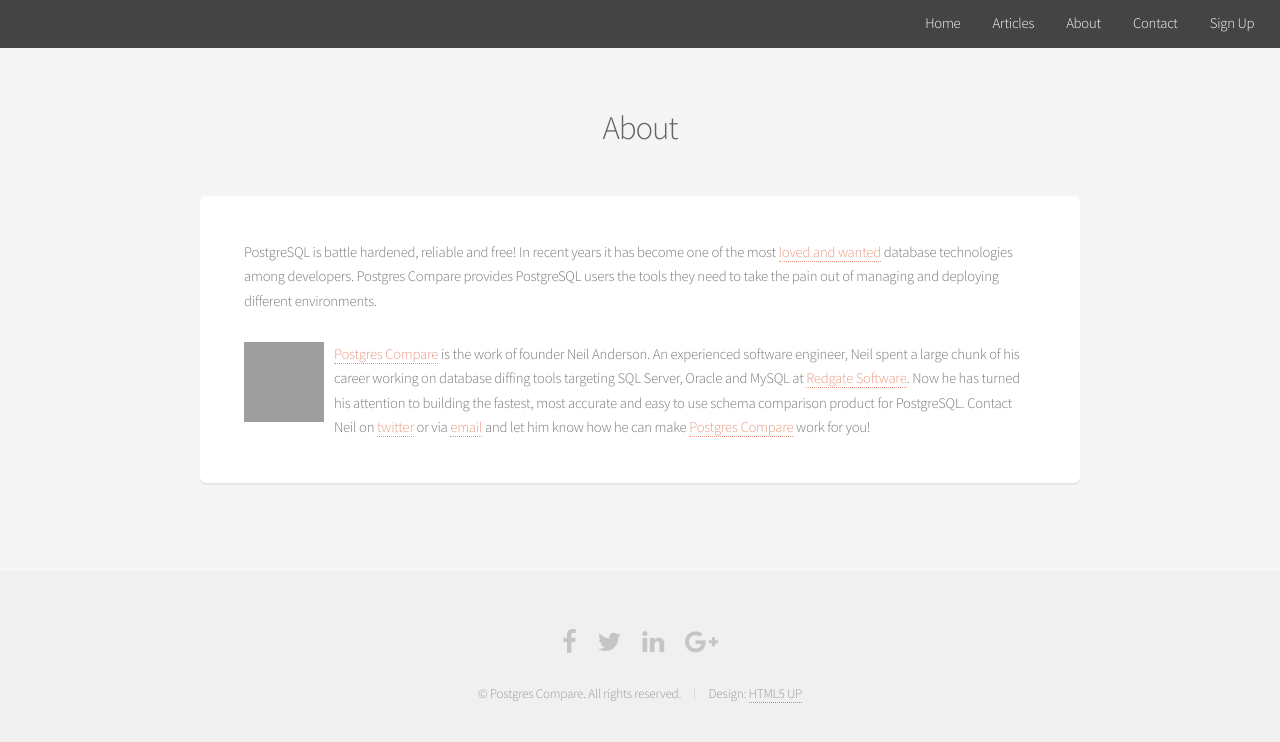
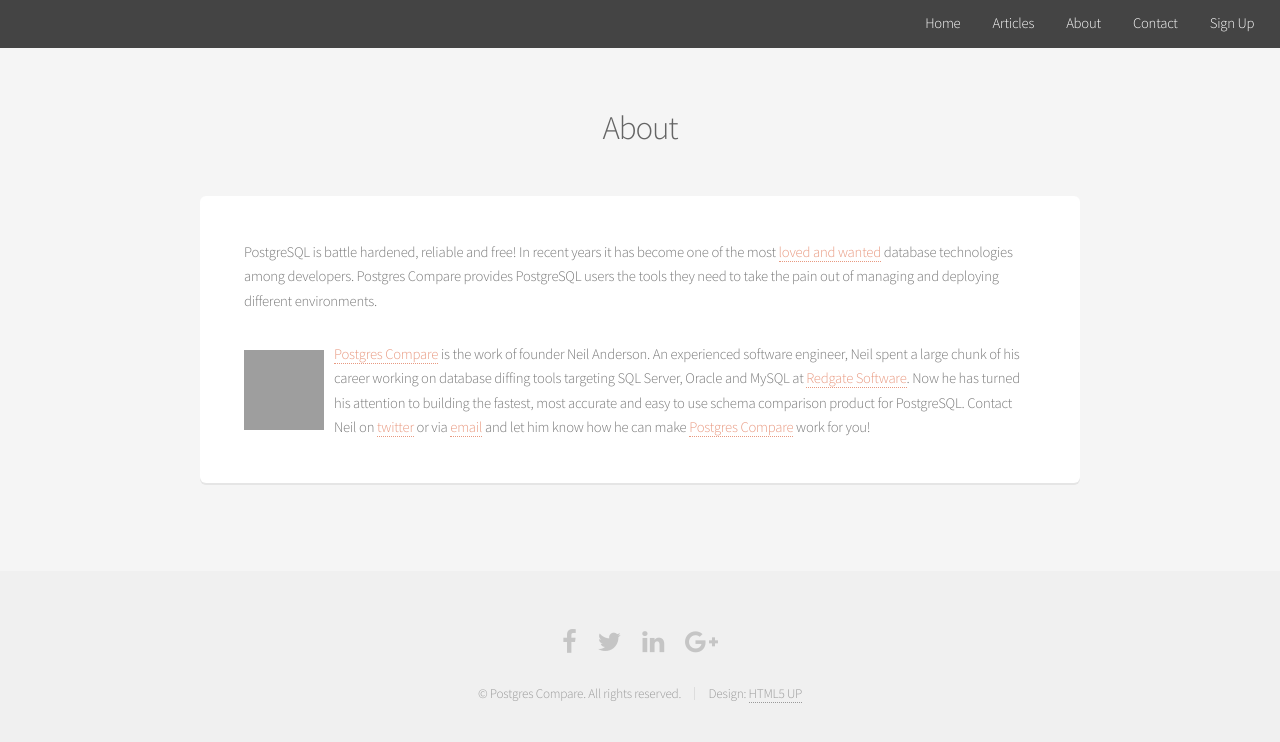
Before and after one commit to sql-migrate/backup2.sql-migrate.github.io, a Jekyll site: the page built from about.md, in a window 1280 px wide. Shown: the top 742 px of the page. Built offline with Jekyll 4.4.1, drawn with Linux system fonts in a browser that asks for light colours; grey boxes are pictures that could not be loaded.

Commit message:
Update about.md

```diff
--- a/about.md
+++ b/about.md
@@ -6,6 +6,6 @@
 
 PostgreSQL is battle hardened, reliable and free! In recent years it has become one of the most [loved and wanted](https://insights.stackoverflow.com/survey/2017#technology-most-loved-dreaded-and-wanted-databases) database technologies among developers. Postgres Compare provides PostgreSQL users the tools they need to take the pain out of managing and deploying different environments.
 
-<img style="float: left; margin-right: 10px; vertical-align:middle;" src="https://s.gravatar.com/avatar/36949a5dd0f8e2c6984cacd3a63482f6?s=80"/>
+<img style="float: left; margin-right: 10px; margin-top: 8px;" src="https://s.gravatar.com/avatar/36949a5dd0f8e2c6984cacd3a63482f6?s=80"/>
 
 [Postgres Compare](https://www.postgrescompare.com) is the work of founder Neil Anderson. An experienced software engineer, Neil spent a large chunk of his career working on database diffing tools targeting SQL Server, Oracle and MySQL at [Redgate Software](https://www.red-gate.com). Now he has turned his attention to building the fastest, most accurate and easy to use schema comparison product for PostgreSQL. Contact Neil on [twitter](https://www.twitter.com/neilAnders0n) or via [email](mailto://neil@postgrescompare.com) and let him know how he can make [Postgres Compare](https://www.postgrescompare.com) work for you!
```
